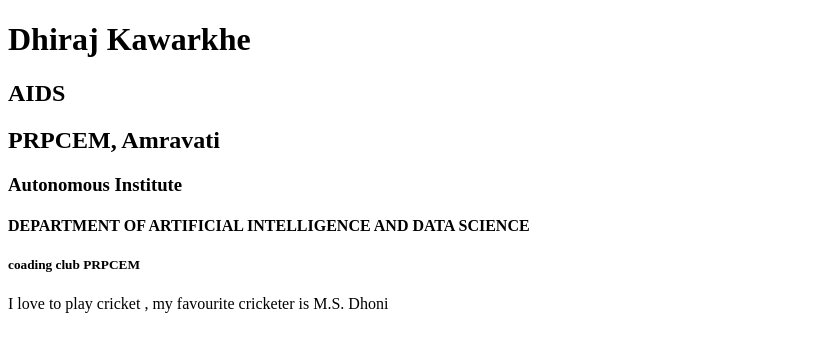
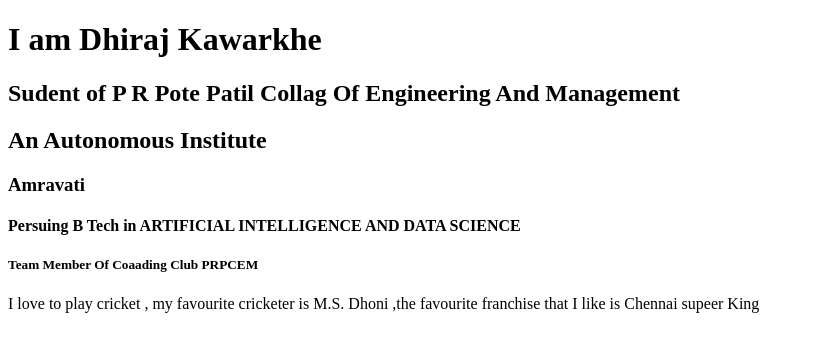
Before and after one commit to CARRY801/HTML, a plain HTML site: page index.html in a window 1280 px wide. Shown: the whole page, without its empty margins (0-814 px from the left). Drawn offline with Linux system fonts and the light colour scheme.

Commit message:
new changes

```diff
--- a/index.html
+++ b/index.html
@@ -6,13 +6,12 @@
     <title>Document</title>
 </head>
 <body>
-    <h1>Dhiraj Kawarkhe</h1>
-    <h2>AIDS</h2>
-    <h2>PRPCEM, Amravati</h2>
-    <h3>Autonomous Institute</h3>
-    <H4>DEPARTMENT OF ARTIFICIAL INTELLIGENCE AND DATA SCIENCE</H4>
-    <h5>coading club PRPCEM</h5>
-
-    <p>I love to play cricket , my favourite cricketer is M.S. Dhoni</p>
+    <h1>I am Dhiraj Kawarkhe</h1>
+    <h2>Sudent of P R Pote Patil Collag Of Engineering And Management </h2>
+    <h2>An Autonomous Institute</h2>
+    <h3>Amravati</h3>
+    <H4>Persuing B Tech in ARTIFICIAL INTELLIGENCE AND DATA SCIENCE</H4>
+    <h5>Team Member Of Coaading Club PRPCEM</h5>
+    <p>I love to play cricket , my favourite cricketer is M.S. Dhoni ,the favourite franchise that I like is Chennai supeer King</p>
 </body>
 </html>
```
